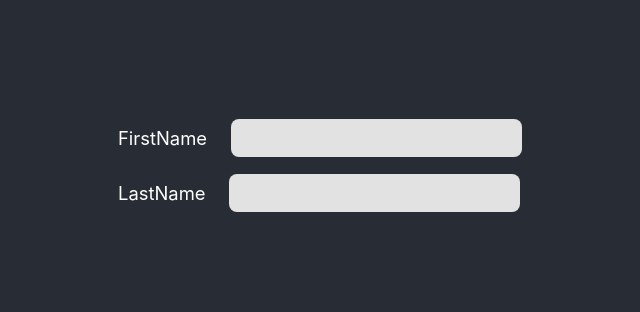
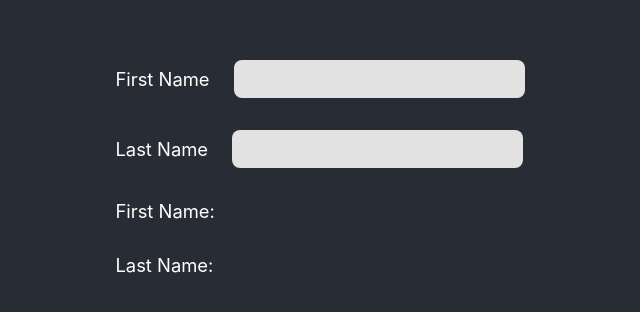
Before and after one commit to Girish21/csr-custom-global-store, a React (Vite) app: page / in a window 1280 px wide. Shown: the part 232-544 px from the top of the page, without its empty margins (320-960 px from the left). Built offline with nearby package versions, Linux system fonts and the light colour scheme.

Commit message:
minor enhancements

```diff
--- a/src/App.tsx
+++ b/src/App.tsx
@@ -11,9 +11,20 @@ function Input({
 }) {
   return (
     <fieldset>
-      <label htmlFor={name}>{name}</label>
+      <label htmlFor={name}>{getLabel(name)}</label>
       <input id={name} value={value} onChange={onChange} />
     </fieldset>
+  );
+}
+
+function Name({ value, label }: { value: string; label: Fields }) {
+  return (
+    <div className="name">
+      <span>{getLabel(label)}: </span>
+      <span>
+        <b>{value}</b>
+      </span>
+    </div>
   );
 }
 
@@ -39,8 +50,19 @@ function App() {
           setState((state) => ({ ...state, lastName: e.target.value }))
         }
       />
+      <Name label="firstName" value={state.firstName} />
+      <Name label="lastName" value={state.lastName} />
     </main>
   );
+}
+
+function getLabel(label: string) {
+  const matches = /(\w+)(?=[A-Z])(.+)/g.exec(label);
+  if (!matches || matches.length < 3) {
+    return label;
+  }
+
+  return `${matches[1]} ${matches[2]}`;
 }
 
 type Store = {
--- a/src/index.css
+++ b/src/index.css
@@ -32,6 +32,8 @@ fieldset {
   gap: 1.5rem;
   text-transform: capitalize;
   font-size: 1.15rem;
+  margin: 0;
+  padding: 1rem;
 }
 
 input {
@@ -42,3 +44,16 @@ input {
   font-size: inherit;
   border-radius: 8px;
 }
+
+.name {
+  font-size: 1.15rem;
+  padding: 1rem;
+  display: flex;
+  flex-direction: row;
+  align-items: center;
+  gap: 1.5rem;
+}
+
+.name > span:nth-child(1) {
+  text-transform: capitalize;
+}
```
